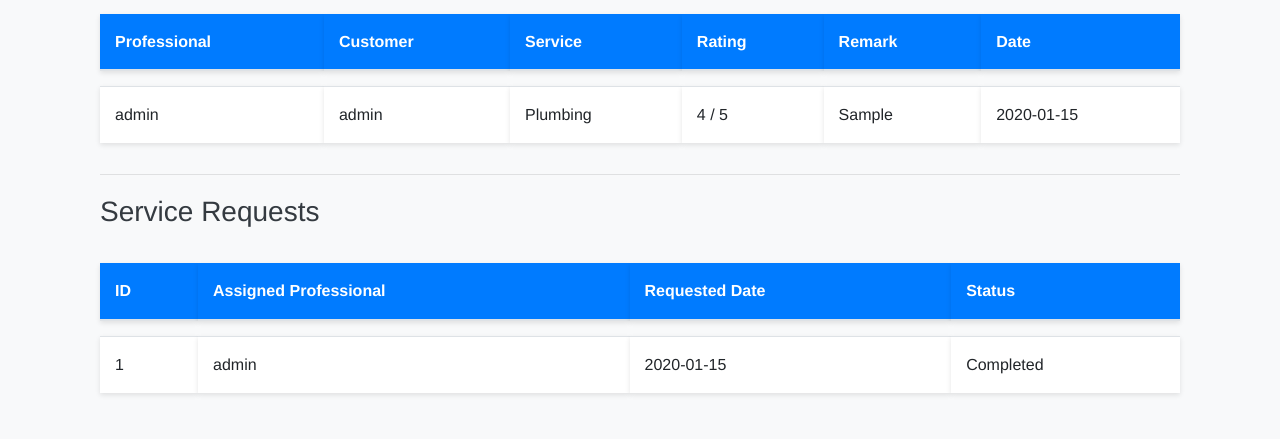
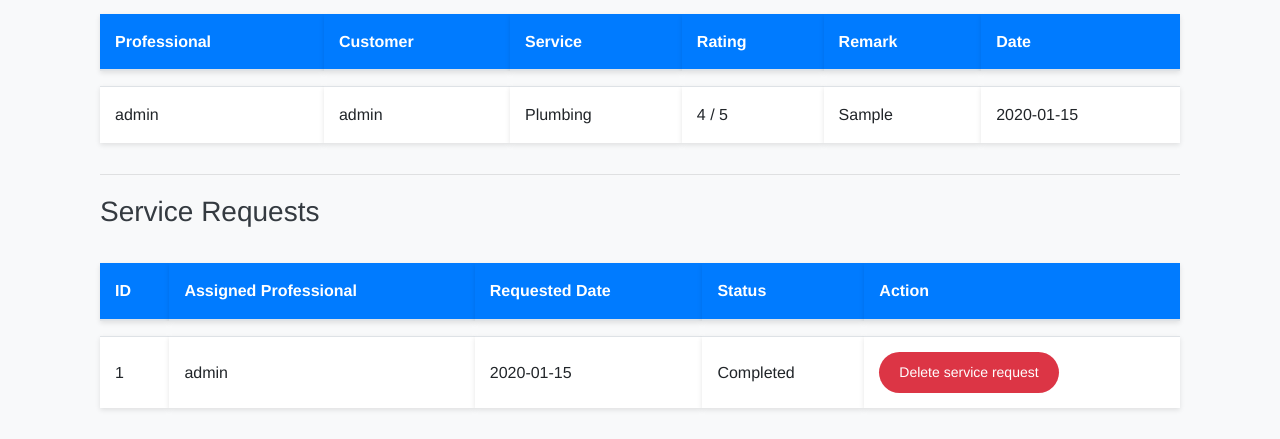
Before and after one commit to dotcomaki/household_services, a Flask app: page /admin/dashboard in a window 1280 px wide. Shown: the part 997-1436 px from the top of the page. Before the commit the page ends 1392 px from the top, so only its background shows below. Run offline with Flask 3, Linux system fonts and the light colour scheme; a user stored in the database is signed in; tables that the repository leaves empty hold one stand-in row (values such as "Sample post"); some libraries are stand-ins or nearby versions.

Commit message:
Add functionality for admin to delete service request

```diff
--- a/routes.py
+++ b/routes.py
@@ -260,6 +260,19 @@ def delete_service(service_id):
     db.session.delete(service)
     db.session.commit()
     flash('Service deleted successfully.')
+    return redirect(url_for('admin_dashboard'))
+
+# Delete Service Request Route
+@app.route('/delete_service_request/<int:request_id>', methods=['POST'])
+@login_required
+def delete_service_request(request_id):
+    if current_user.role != 'admin':
+        flash('Access denied.')
+        return redirect(url_for('index'))
+    service_request = ServiceRequest.query.get_or_404(request_id)
+    db.session.delete(service_request)
+    db.session.commit()
+    flash('Service request deleted successfully.')
     return redirect(url_for('admin_dashboard'))
 
 # Serve Resume Files
--- a/templates/admin_dashboard.html
+++ b/templates/admin_dashboard.html
@@ -160,6 +160,7 @@
                 <th>Assigned Professional</th>
                 <th>Requested Date</th>
                 <th>Status</th>
+                <th>Action</th>
             </tr>
         </thead>
         <tbody>
@@ -175,6 +176,11 @@
                 </td>
                 <td>{{ request.date_of_request.strftime('%Y-%m-%d') }}</td>
                 <td>{{ request.service_status.capitalize() }}</td>
+                <td>
+                    <form action="{{ url_for('delete_service_request', request_id=request.id) }}" method="POST" style="display:inline;">
+                        <button type="submit" class="btn btn-sm btn-danger">Delete service request</button>
+                    </form>
+                </td>
             </tr>
             {% endfor %}
         </tbody>
```
Also changed, not shown: instance/db.sqlite.
